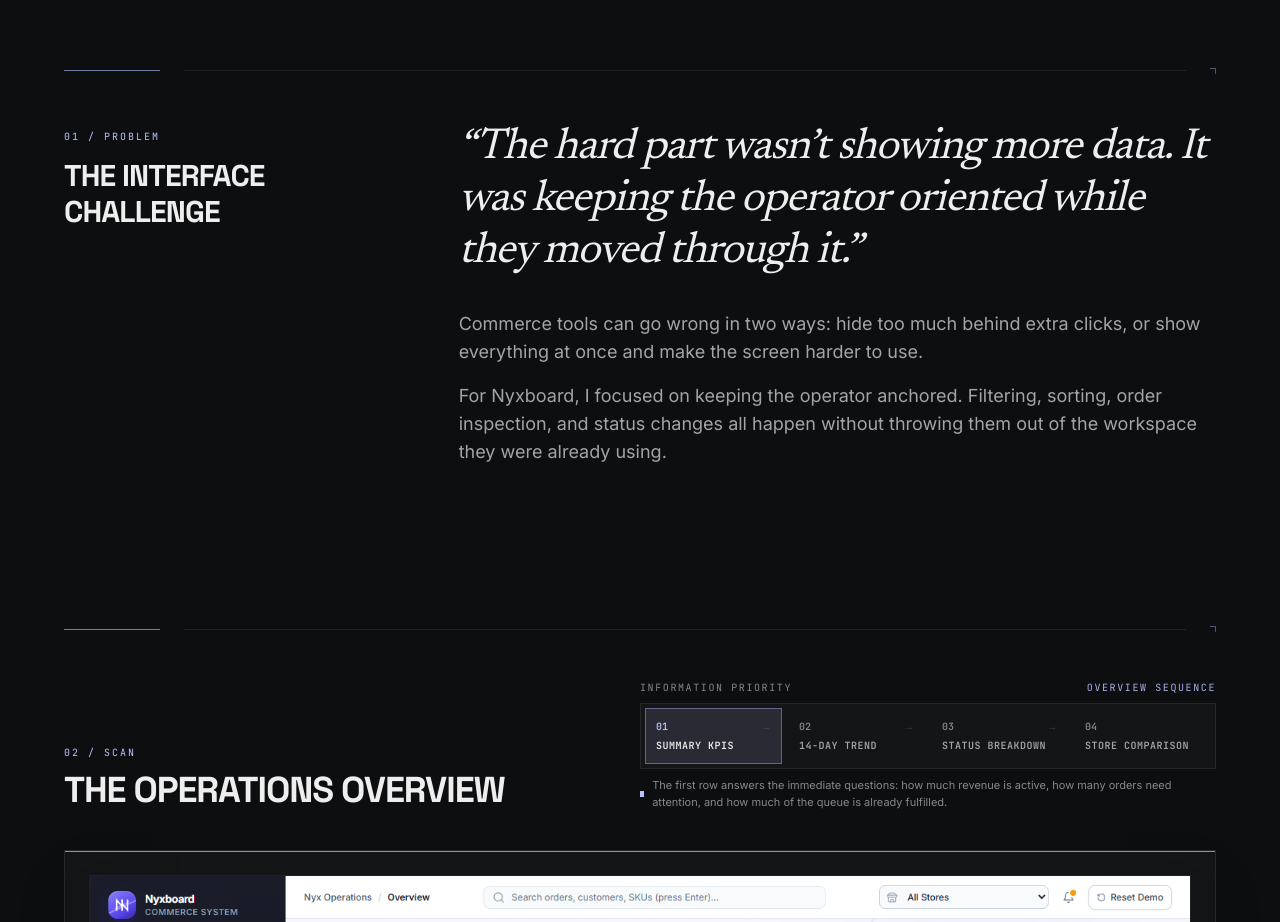
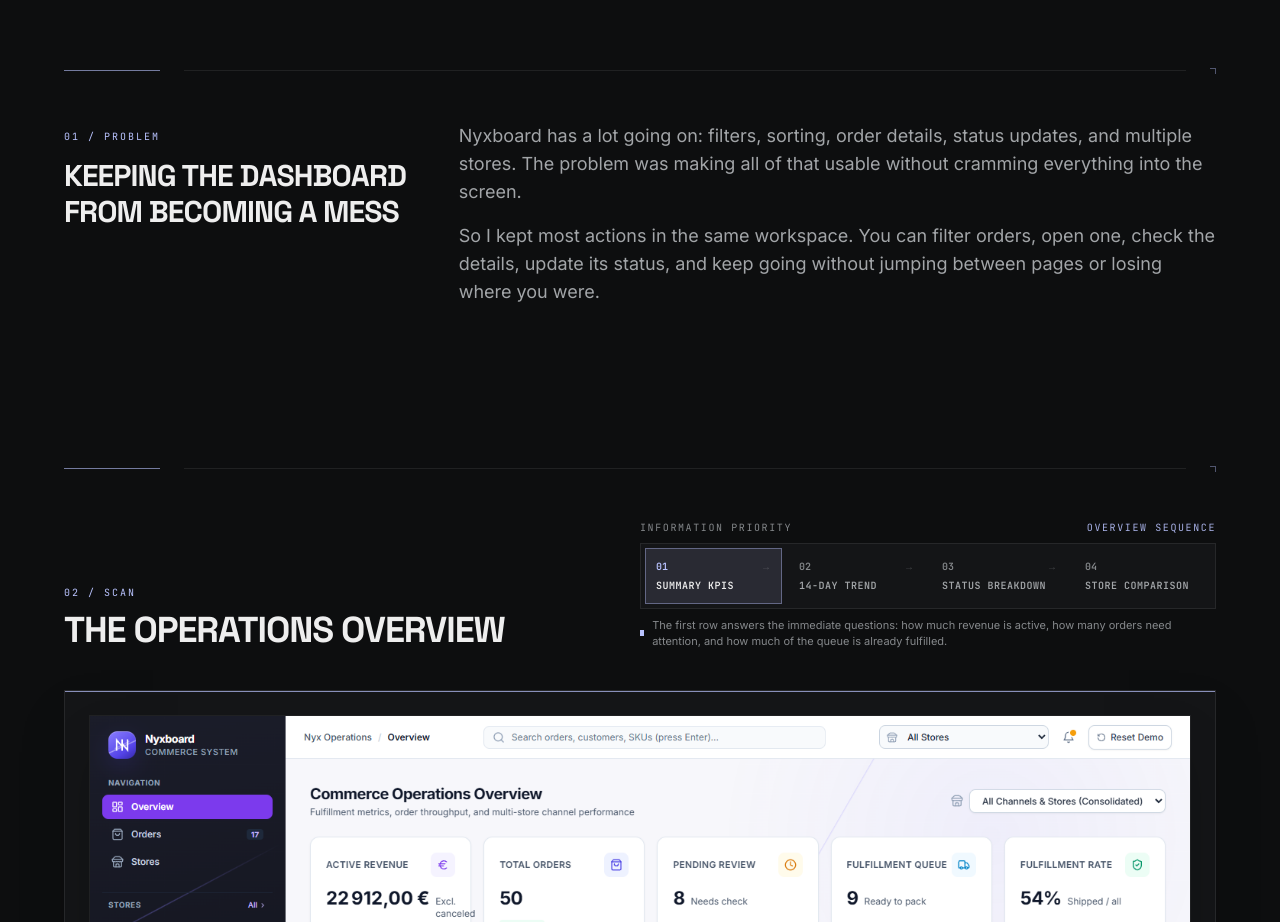
Before and after one commit to DRGYZ/portfolio, a Next.js app: page /work/nyxboard in a window 1280 px wide. Shown: the part 1340-2262 px from the top of the page. Built offline with nearby package versions, Linux system fonts and the light colour scheme.

Commit message:
copy(nyxboard): update 01 / Problem section copy and heading

```diff
--- a/components/case-study/NyxboardCaseStudy.tsx
+++ b/components/case-study/NyxboardCaseStudy.tsx
@@ -182,33 +182,23 @@ export function NyxboardCaseStudy() {
           <div className="lg:col-span-4">
             <span className="font-mono text-[10px] uppercase tracking-[0.2em] text-accent">01 / Problem</span>
             <h2 className="mt-3 font-display text-2xl font-bold uppercase tracking-[-0.03em] text-primary sm:text-3xl">
-              The Interface Challenge
+              Keeping the dashboard from becoming a mess
             </h2>
           </div>
 
           <div className="max-w-3xl lg:col-span-8">
-            <motion.blockquote
-              initial={prefersReduced ? false : { opacity: 0, y: 16 }}
-              whileInView={{ opacity: 1, y: 0 }}
-              viewport={{ once: true, amount: 0.4 }}
-              transition={{ duration: 0.65, ease: [0.16, 1, 0.3, 1] }}
-              className="font-editorial text-[clamp(1.75rem,3.4vw,2.75rem)] italic leading-[1.2] tracking-[-0.03em] text-primary"
-            >
-              &ldquo;The hard part wasn’t showing more data. It was keeping the operator oriented while they moved through it.&rdquo;
-            </motion.blockquote>
-
             <motion.div
               initial={prefersReduced ? false : { opacity: 0, y: 18 }}
               whileInView={{ opacity: 1, y: 0 }}
               viewport={{ once: true, amount: 0.3 }}
-              transition={{ duration: 0.65, delay: 0.15, ease: [0.16, 1, 0.3, 1] }}
-              className="mt-8 space-y-4 text-base leading-relaxed text-primary-muted sm:text-lg"
+              transition={{ duration: 0.65, ease: [0.16, 1, 0.3, 1] }}
+              className="space-y-4 text-base leading-relaxed text-primary-muted sm:text-lg"
             >
               <p>
-                Commerce tools can go wrong in two ways: hide too much behind extra clicks, or show everything at once and make the screen harder to use.
+                Nyxboard has a lot going on: filters, sorting, order details, status updates, and multiple stores. The problem was making all of that usable without cramming everything into the screen.
               </p>
               <p>
-                For Nyxboard, I focused on keeping the operator anchored. Filtering, sorting, order inspection, and status changes all happen without throwing them out of the workspace they were already using.
+                So I kept most actions in the same workspace. You can filter orders, open one, check the details, update its status, and keep going without jumping between pages or losing where you were.
               </p>
             </motion.div>
           </div>
```
